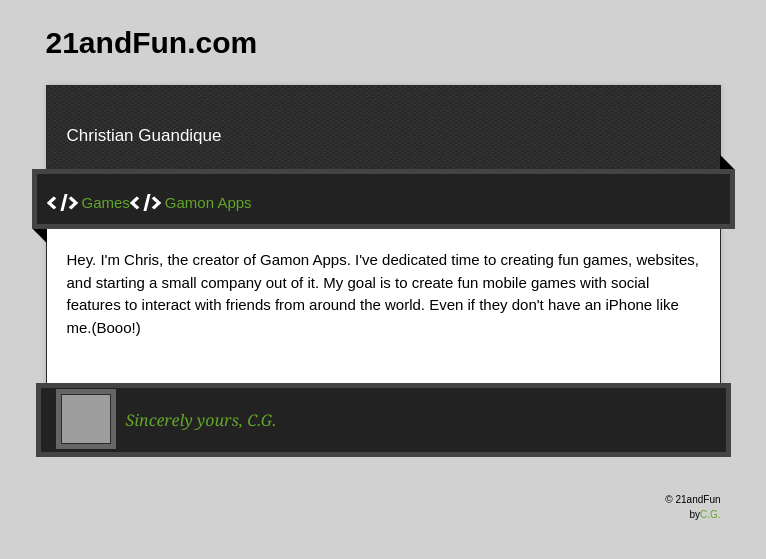
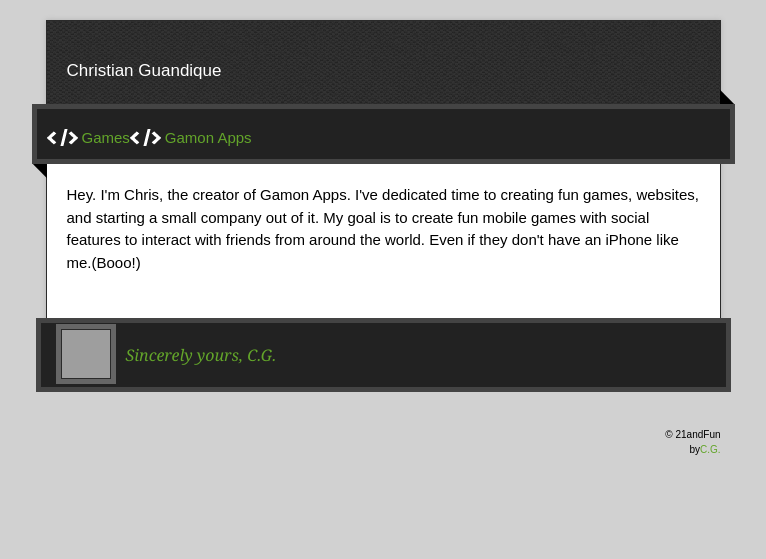
Before and after one commit to KhriztianG/KhriztianG.github.io, a Jekyll site: the page index.html, which Jekyll copies as it is, in a window 1280 px wide. Shown: the top 559 px of the page, without its empty margins (257-1023 px from the left). Built offline with Jekyll 4.4.1, drawn with Linux system fonts in a browser that asks for light colours; nearby versions of some CDN libraries; grey boxes are pictures that could not be loaded.

Commit message:
Update index.html

```diff
--- a/index.html
+++ b/index.html
@@ -20,7 +20,7 @@
 
   <div class="wrapper">
     <header>
-     <h1>21andFun.com</h1>
+     <h1></h1>
     </header>
     <div id="container">
       <p class="tagline">Christian Guandique</p>
```
